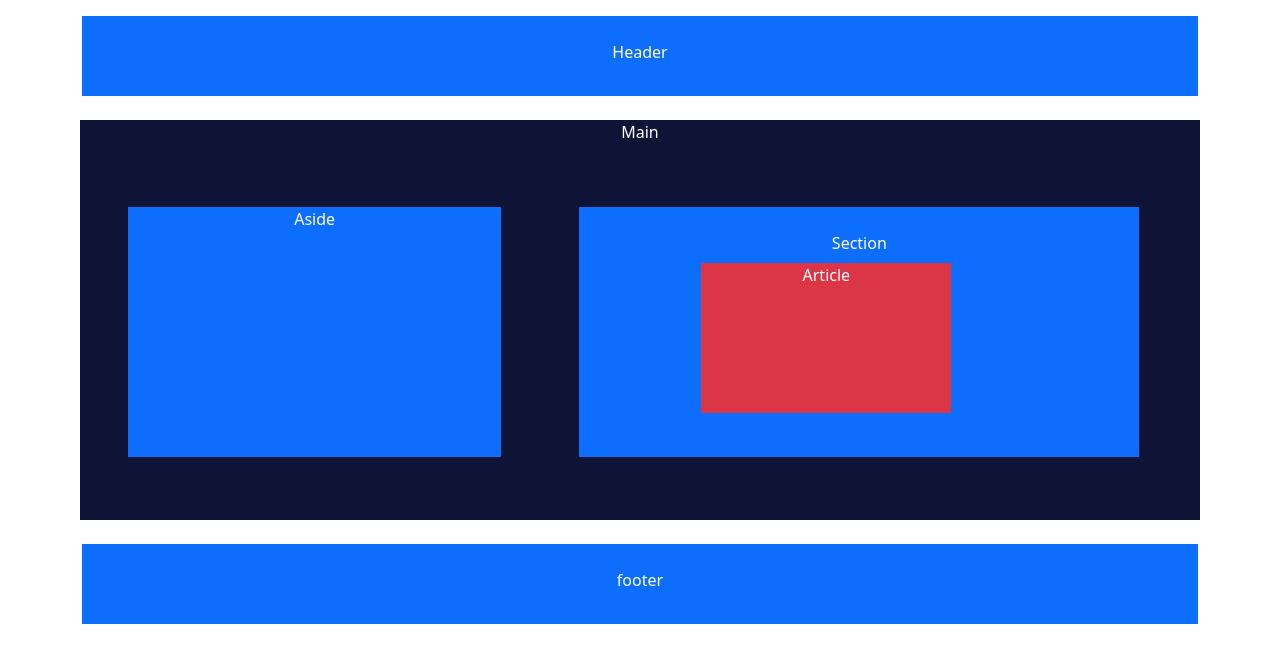
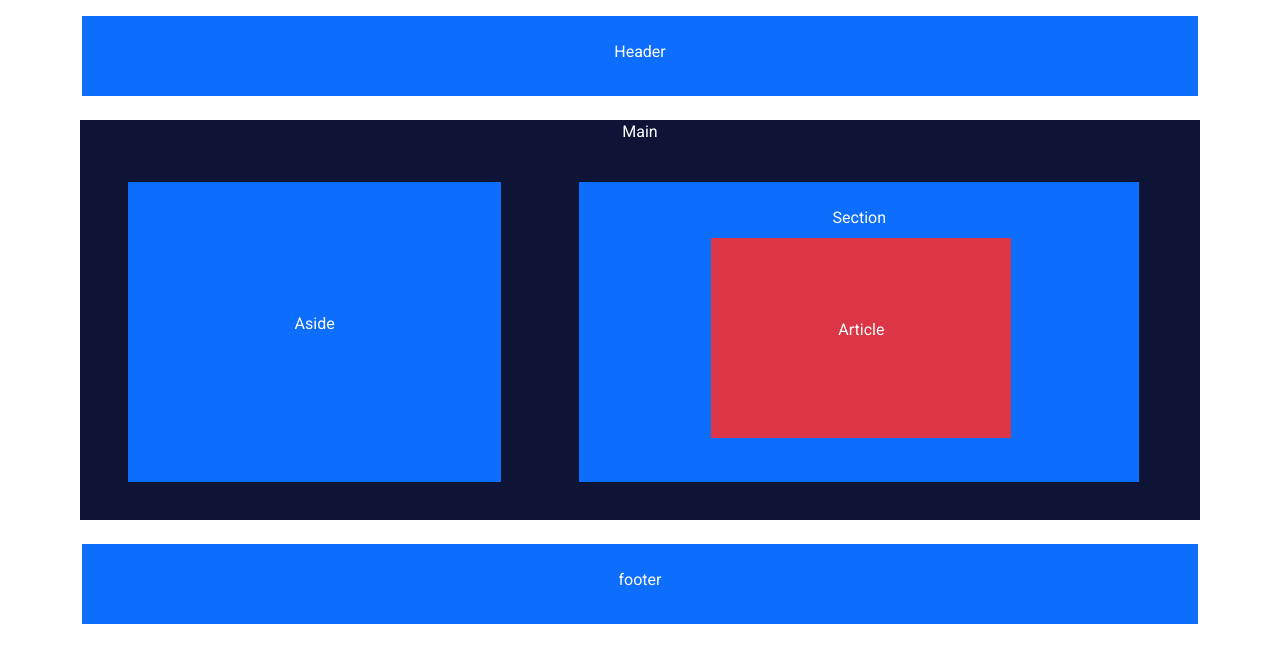
Before and after one commit to safeelanasreen/1ausing_bootstrap, a plain HTML site: page index.html in a window 1280 px wide. Drawn offline with Linux system fonts and the light colour scheme.

Commit message:
Update style.css

```diff
--- a/style.css
+++ b/style.css
@@ -10,22 +10,25 @@ height: 400px;
 }
 
 .col-6{
-    height:250px;
+    height:300px;
     left:30px;
+
 
 
 }
 .col-4{
 
-    height:250px;
+    height:300px;
+    padding:130px;
 
 }
 .col{
 
-    height: 150px;
-    width:250px;
+    height: 200px;
+    width:300px;
 
-    left:90px;
+    left:100px;
+    padding:80px;
 }
 .container{
     height: 80px;
@@ -34,4 +37,45 @@ height: 400px;
 }
 *{
     box-sizing: border-box;
+    font-family: 'Roboto', sans-serif;
+}.container-sm{
+    height: 80px;
+
+
 }
+.row{
+background-color: rgb(14, 20, 53);
+height: 400px;
+
+}
+
+.col-6{
+    height:300px;
+    left:30px;
+
+
+
+}
+.col-4{
+
+    height:300px;
+    padding:130px;
+
+}
+.col{
+
+    height: 200px;
+    width:300px;
+
+    left:100px;
+    padding:80px;
+}
+.container{
+    height: 80px;
+
+
+}
+*{
+    box-sizing: border-box;
+    font-family: 'Roboto', sans-serif;
+}
```
